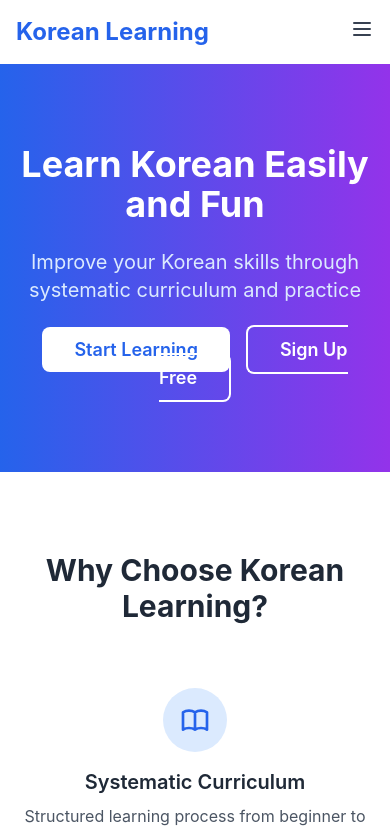
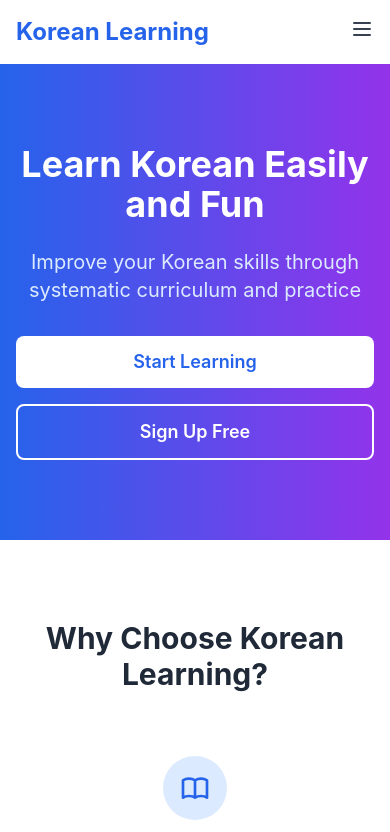
Before and after one commit to xorms571/korean-learn-web, a Next.js app: page / in a window 390 px wide. Shown: the top 832 px of the page. Built offline with nearby package versions, Linux system fonts and the light colour scheme; no server answers; a web font is replaced by a local one.

Commit message:
home design edit

```diff
--- a/src/app/page.tsx
+++ b/src/app/page.tsx
@@ -6,22 +6,22 @@ export default function Home() {
       {/* Hero Section */}
       <section className="bg-gradient-to-r from-blue-600 to-purple-600 text-white py-20">
         <div className="max-w-7xl mx-auto px-4 sm:px-6 lg:px-8 text-center">
-          <h1 className="text-4xl md:text-6xl font-bold mb-6">
+          <h1 className=" text-4xl md:text-6xl font-bold mb-6">
             Learn Korean Easily and Fun
           </h1>
           <p className="text-xl md:text-2xl mb-8 text-blue-100">
             Improve your Korean skills through systematic curriculum and practice
           </p>
-          <div className="space-x-4">
+          <div className="md:space-x-4">
             <Link
               href="/courses"
-              className="bg-white text-blue-600 px-8 py-3 rounded-lg text-lg font-semibold hover:bg-gray-100 transition-colors"
+              className="block mb-4 md:mb-0 md:inline bg-white text-blue-600 px-8 py-3 rounded-lg text-lg font-semibold hover:bg-gray-100 transition-colors"
             >
               Start Learning
             </Link>
             <Link
               href="/signup"
-              className="border-2 border-white text-white px-8 py-3 rounded-lg text-lg font-semibold hover:bg-white hover:text-blue-600 transition-colors"
+              className="block md:inline border-2 border-white text-white px-8 py-3 rounded-lg text-lg font-semibold hover:bg-white hover:text-blue-600 transition-colors"
             >
               Sign Up Free
             </Link>
```
